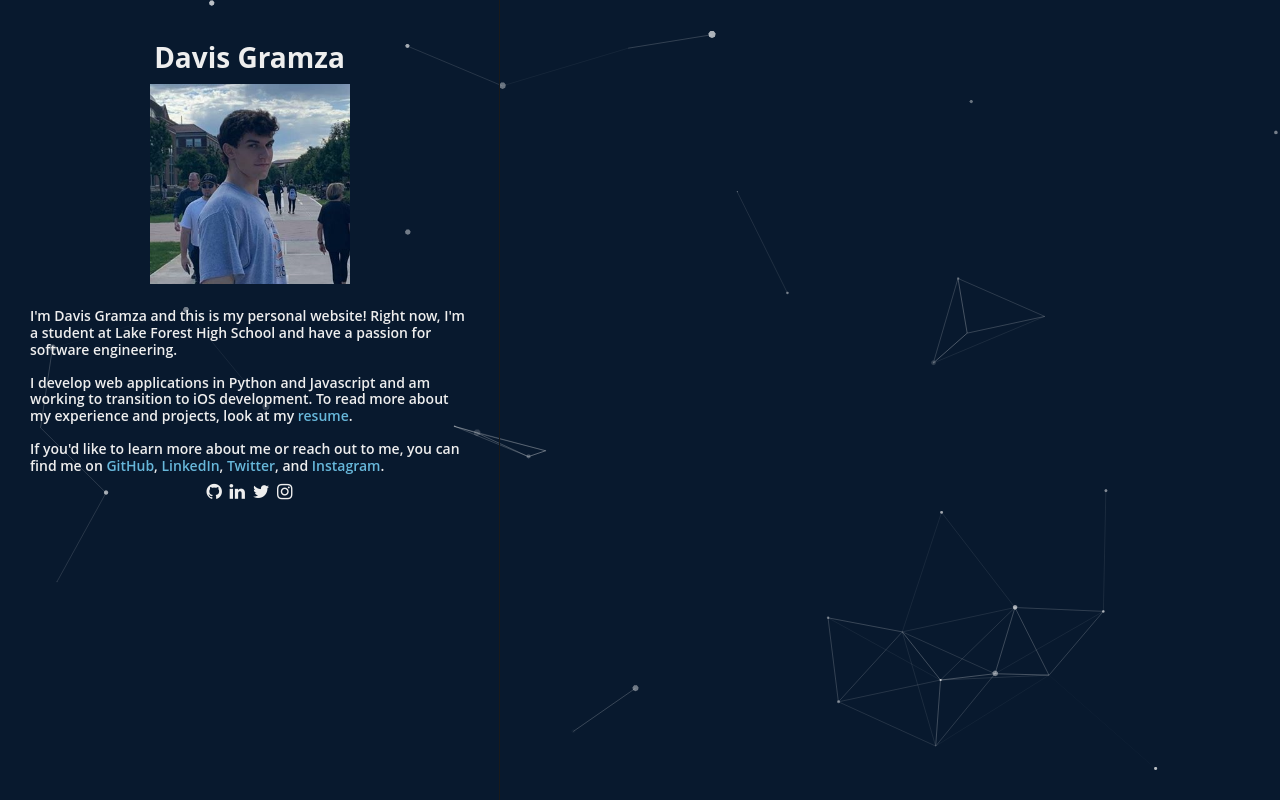
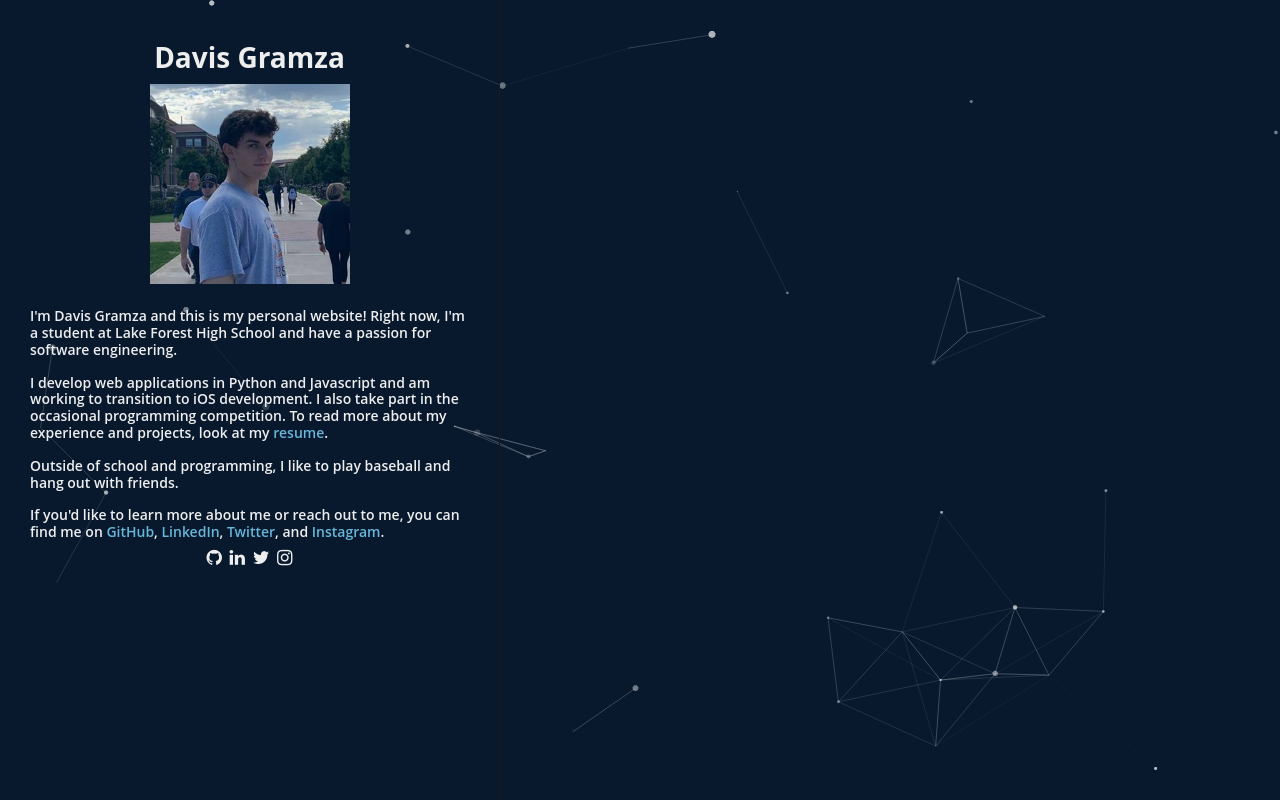
Before and after one commit to davisgramza/davisgramza.me, a Flask app: page / in a window 1280 px wide. Run offline with Flask 2, Linux system fonts and the light colour scheme.

Commit message:
Added Icon and added more information

```diff
--- a/templates/index.html
+++ b/templates/index.html
@@ -7,6 +7,7 @@
         <meta name="viewport" content="width=device-width, initial-scale=1.0">
         <link rel="stylesheet" href="https://cdnjs.cloudflare.com/ajax/libs/font-awesome/4.7.0/css/font-awesome.min.css">
         <link rel="stylesheet" href="{{ url_for('static', filename='css/site.css') }}">
+        <link rel="shortcut icon" href="{{ url_for('static', filename='favicon.ico') }}">
         <title>Davis Gramza | Student, Software Engineer</title>
     </head>
     <body>
@@ -20,8 +21,11 @@
                 software engineering.
             </p>
             <p>
-                I develop web applications in Python and Javascript and am working to transition to iOS development.
+                I develop web applications in Python and Javascript and am working to transition to iOS development. I also take part in the occasional programming competition.
                 To read more about my experience and projects, look at my <a href="{{ url_for('static', filename='resume.pdf') }}">resume</a>.
+            </p>
+            <p>
+                Outside of school and programming, I like to play baseball and hang out with friends.
             </p>
             <p>
                 If you'd like to learn more about me or reach out to me, you can find me on
```
Also changed, not shown: static/favicon.ico (added).
